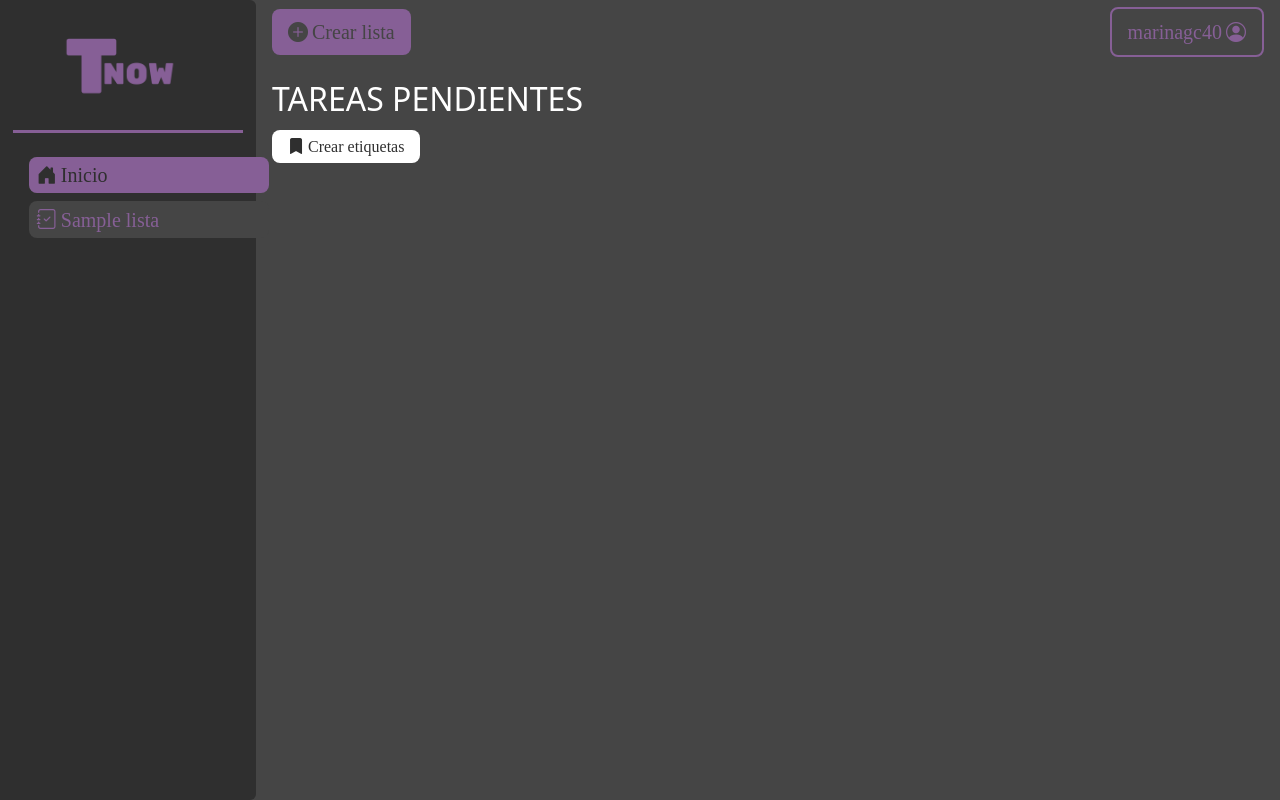
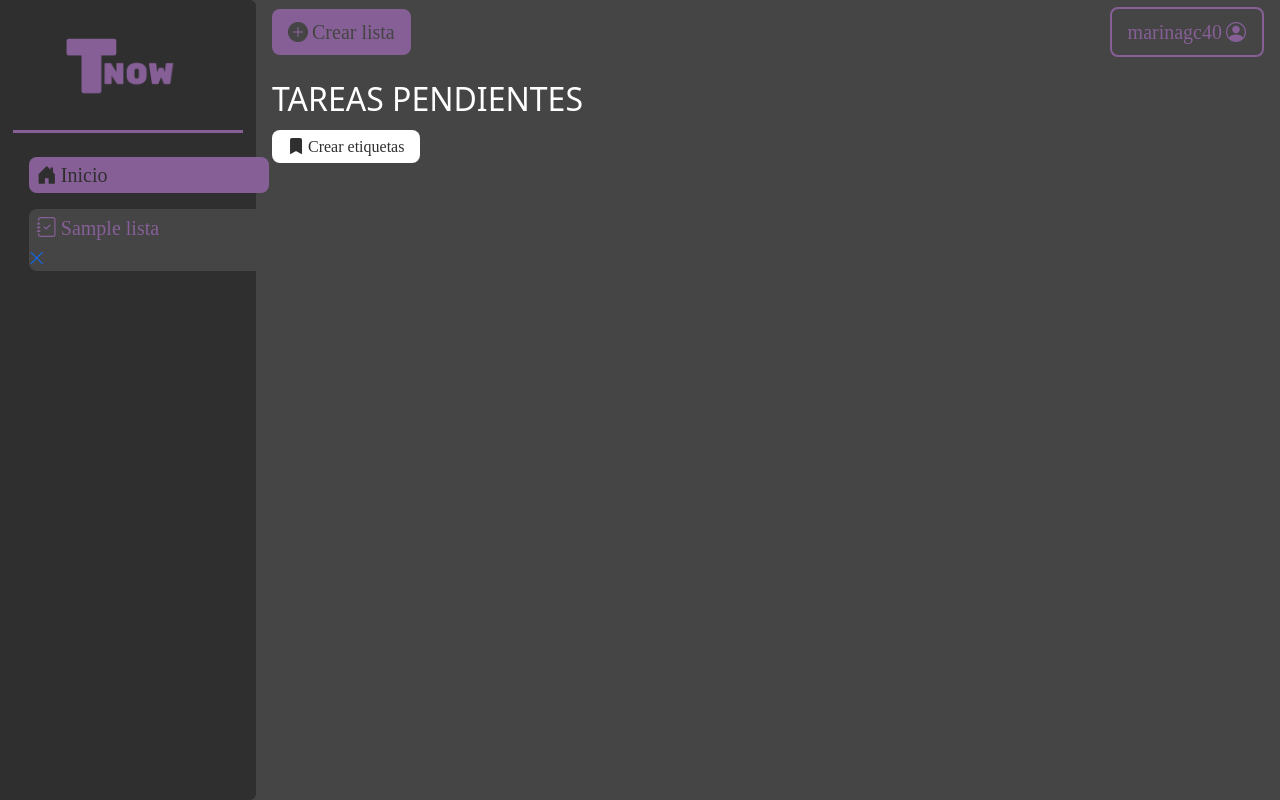
Before and after one commit to Virginiiamz/TaskNow, a PHP site: page / in a window 1280 px wide. Run offline with PHP 8.4, Linux system fonts and the light colour scheme; data comes from the database, SQL or seed files in the repository; tables that the repository leaves empty hold one stand-in row (values such as "Sample post"); data that the repository does not hold is empty; some web fonts are replaced.

Commit message:
Añadida una x para eliminar las listas

```diff
--- a/index.php
+++ b/index.php
@@ -57,6 +57,9 @@ $usuario = require_once('get_usuario.php');
                                     <p class="navegacionEnlaces_background--enlace fs-5 ms-2"><i
                                             class="bi bi-journal-check me-1"></i><span><?php echo $lista['nombre'] ?></span>
                                     </p>
+                                    <a href="">
+                                        <i class="bi bi-x-lg"></i>
+                                    </a>
                                 </div>
                             </a>
                         <?php
```
